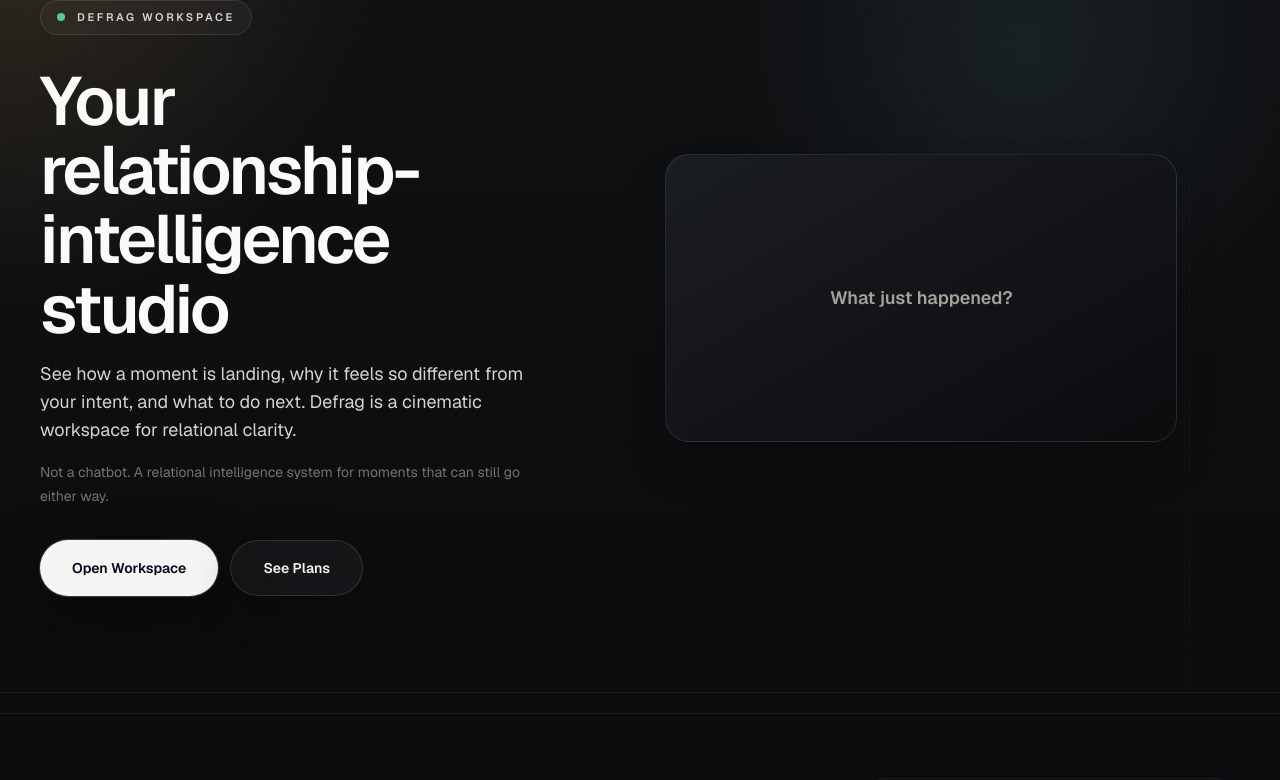
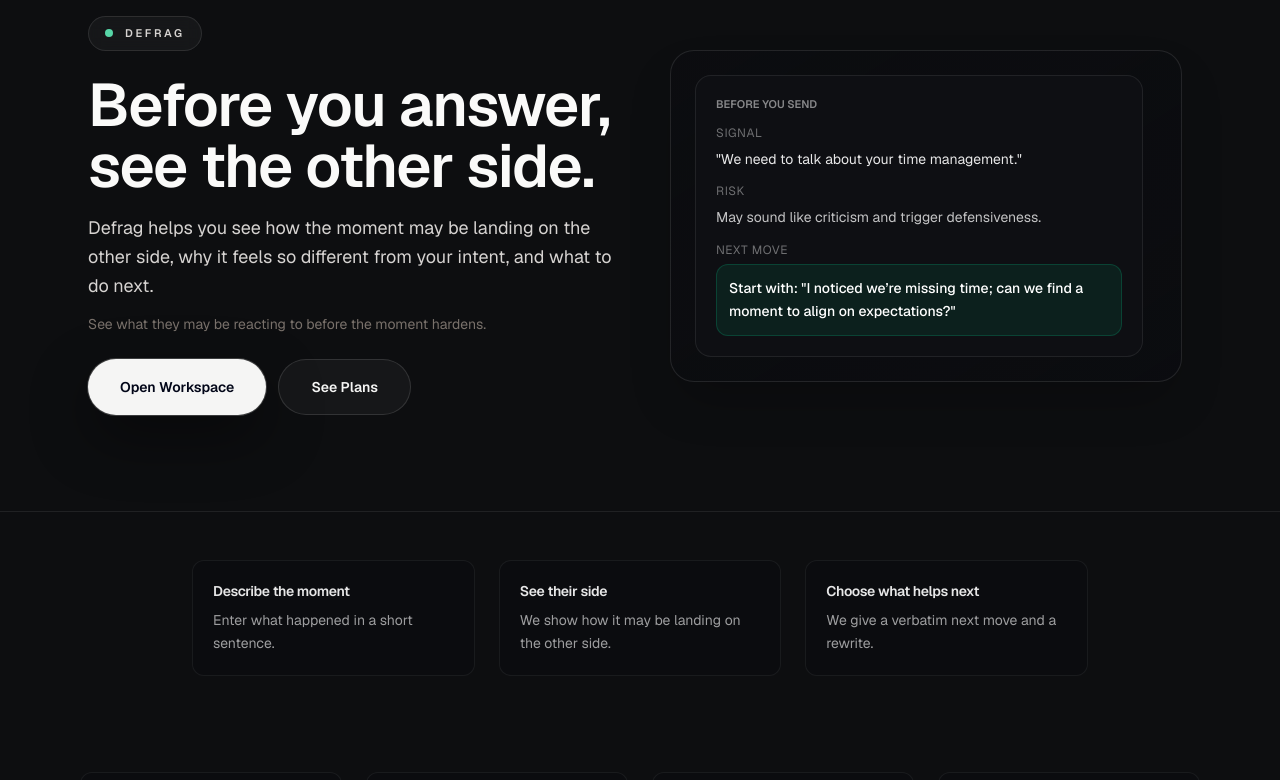
Before and after one commit to cjo93/v0-defrag-app-shell, a Next.js app: page /studio in a window 1280 px wide. Shown: the part 145-925 px from the top of the page. Built offline with nearby package versions, Linux system fonts and the light colour scheme.

Commit message:
feat(landing): artifact-led hero + product proof

```diff
--- a/app/studio/page.tsx
+++ b/app/studio/page.tsx
@@ -3,6 +3,10 @@ import { Navbar } from '@/components/layout/navbar'
 import { Footer } from '@/components/layout/footer'
 import Link from 'next/link'
 import StudioQAClient from './StudioQAClient'
+import { HeroArtifact } from '@/components/landing/HeroArtifact'
+import { HowItWorks } from '@/components/landing/HowItWorks'
+import { WhatDefragShows } from '@/components/landing/WhatDefragShows'
+import { ProofContrast } from '@/components/landing/ProofContrast'
 
 export default function StudioPage({ searchParams }: { searchParams?: Record<string, string | string[]> }) {
   const qaParam = searchParams?.qa
@@ -24,47 +28,35 @@ export default function StudioPage({ searchParams }: { searchParams?: Record<str
   return (
     <div className="min-h-screen bg-[#0d0e10] text-stone-100 flex flex-col">
       <Navbar />
-      <main className="flex-1 overflow-hidden bg-[radial-gradient(circle_at_top_left,rgba(199,160,92,0.18),transparent_26%),radial-gradient(circle_at_80%_16%,rgba(72,117,125,0.16),transparent_24%),linear-gradient(180deg,#101113_0%,#0b0c0e_100%)] pb-[max(1.25rem,env(safe-area-inset-bottom))]">
-        <section className="relative isolate border-b border-white/8">
-          <div className="absolute inset-0 opacity-50">
-            <div className="absolute inset-x-0 top-0 h-px bg-white/10" />
-            <div className="absolute inset-y-0 left-[7%] w-px bg-white/5" />
-            <div className="absolute inset-y-0 right-[7%] w-px bg-white/5" />
-          </div>
-          <div className="mx-auto grid min-h-[calc(100svh-4rem)] max-w-360 grid-cols-1 gap-10 px-4 pb-10 pt-8 sm:px-6 lg:grid-cols-[minmax(0,0.82fr)_minmax(min(100%,560px),1fr)] lg:px-10 lg:pb-14 lg:pt-10">
-            <div className="relative flex flex-col justify-between gap-10 lg:py-10">
-              <div className="space-y-8">
+      <main className="flex-1 overflow-hidden pb-[max(1.25rem,env(safe-area-inset-bottom))]">
+        <section className="relative border-b border-white/8">
+          <div className="mx-auto max-w-6xl px-6 py-16 lg:py-24">
+            <div className="grid grid-cols-1 items-center gap-10 lg:grid-cols-2">
+              <div className="max-w-xl">
                 <div className="inline-flex items-center gap-3 rounded-full border border-white/10 bg-white/4 px-4 py-2 text-[11px] font-semibold uppercase tracking-[0.24em] text-stone-300 backdrop-blur-sm">
                   <span className="h-2 w-2 rounded-full bg-emerald-300 animate-pulse" />
-                  DEFRAG workspace
+                  DEFRAG
                 </div>
-                <div className="max-w-xl space-y-4">
-                  <h1 className="text-balance text-[2.35rem] font-semibold leading-[1.02] tracking-[-0.04em] text-stone-50 sm:text-[3.25rem] lg:text-[4.25rem]">
-                    Your relationship-intelligence studio
-                  </h1>
-                  <p className="max-w-lg text-base leading-7 text-stone-300 sm:text-lg">
-                    See how a moment is landing, why it feels so different from your intent, and what to do next. Defrag is a cinematic workspace for relational clarity.
-                  </p>
-                  <p className="max-w-lg text-sm leading-6 text-stone-500">Not a chatbot. A relational intelligence system for moments that can still go either way.</p>
-                </div>
-                <div className="flex flex-col gap-3 sm:flex-row items-start">
-                  <Link href="/workspace" className="inline-flex h-14 min-h-12 items-center justify-center rounded-full bg-stone-100 px-8 text-sm font-semibold text-slate-950 shadow-[0_22px_60px_rgba(0,0,0,0.42)] ring-1 ring-white/20 transition hover:-translate-y-px hover:bg-white">
-                    Open Workspace
-                  </Link>
-                  <Link href="/pricing" className="inline-flex h-14 min-h-12 items-center justify-center rounded-full border border-white/12 bg-white/4 px-8 text-sm font-semibold text-stone-100 shadow-[0_12px_40px_rgba(0,0,0,0.25)] backdrop-blur-md transition hover:bg-white/8">
-                    See Plans
-                  </Link>
+                <h1 className="mt-6 text-[2.35rem] font-semibold leading-[1.02] tracking-[-0.02em] text-stone-50 sm:text-[3rem] lg:text-[3.75rem]">Before you answer, see the other side.</h1>
+                <p className="mt-4 text-lg text-stone-300">Defrag helps you see how the moment may be landing on the other side, why it feels so different from your intent, and what to do next.</p>
+                <p className="mt-3 text-sm text-stone-500">See what they may be reacting to before the moment hardens.</p>
+
+                <div className="mt-6 flex flex-col gap-3 sm:flex-row">
+                  <Link href="/workspace" className="inline-flex h-14 items-center justify-center rounded-full bg-stone-100 px-8 text-sm font-semibold text-slate-950 shadow-[0_22px_60px_rgba(0,0,0,0.42)] ring-1 ring-white/20">Open Workspace</Link>
+                  <Link href="/pricing" className="inline-flex h-14 items-center justify-center rounded-full border border-white/12 bg-white/4 px-8 text-sm font-semibold text-stone-100">See Plans</Link>
                 </div>
               </div>
-            </div>
-            <div className="relative flex items-center justify-center">
-              {/* Replace placeholder with a working in-page preview of workspace */}
-              <div className="aspect-video w-full max-w-lg rounded-3xl border border-white/10 bg-linear-to-br from-[#1a1d22] to-[#0b0c0e] shadow-2xl flex items-center justify-center">
-                <span className="text-stone-400 text-lg font-semibold">What just happened?</span>
+
+              <div className="flex items-center justify-center">
+                <HeroArtifact />
               </div>
             </div>
           </div>
         </section>
+
+        <HowItWorks />
+        <WhatDefragShows />
+        <ProofContrast />
       </main>
       <Footer />
     </div>
--- /dev/null
+++ b/components/landing/BeforeYouSend.tsx
@@ -0,0 +1,27 @@
+import React from 'react'
+
+export function BeforeYouSend() {
+  return (
+    <div className="rounded-2xl border border-white/8 bg-[#0f1114]/80 p-5 max-w-md">
+      <div className="text-[11px] font-semibold uppercase text-white/50">Before You Send</div>
+      <div className="mt-3 space-y-3">
+        <div>
+          <p className="text-white/40 text-xs uppercase tracking-wider">Signal</p>
+          <p className="text-white/90 text-sm mt-1">"We need to talk about your time management."</p>
+        </div>
+
+        <div>
+          <p className="text-white/40 text-xs uppercase tracking-wider">Risk</p>
+          <p className="text-white/75 text-sm mt-1">May sound like criticism and trigger defensiveness.</p>
+        </div>
+
+        <div>
+          <p className="text-white/40 text-xs uppercase tracking-wider">Next move</p>
+          <div className="mt-1 rounded-xl bg-emerald-500/10 border border-emerald-400/20 p-3">
+            <p className="text-white text-sm font-medium">Start with: "I noticed we’re missing time; can we find a moment to align on expectations?"</p>
+          </div>
+        </div>
+      </div>
+    </div>
+  )
+}
--- /dev/null
+++ b/components/landing/HeroArtifact.tsx
@@ -0,0 +1,13 @@
+import React from 'react'
+import { BeforeYouSend } from './BeforeYouSend'
+import { SplitRead } from './SplitRead'
+
+export function HeroArtifact({ variant = 'before' }: { variant?: 'before' | 'split' }) {
+  return (
+    <div className="w-full flex items-center justify-center">
+      <div className="w-full max-w-lg rounded-3xl border border-white/10 bg-gradient-to-br from-[#0b0c10]/60 to-[#0b0c10]/80 p-6 shadow-2xl">
+        {variant === 'split' ? <SplitRead /> : <BeforeYouSend />}
+      </div>
+    </div>
+  )
+}
--- /dev/null
+++ b/components/landing/HowItWorks.tsx
@@ -0,0 +1,22 @@
+import React from 'react'
+
+export function HowItWorks() {
+  const steps = [
+    { title: 'Describe the moment', desc: 'Enter what happened in a short sentence.' },
+    { title: 'See their side', desc: 'We show how it may be landing on the other side.' },
+    { title: 'Choose what helps next', desc: 'We give a verbatim next move and a rewrite.' },
+  ]
+
+  return (
+    <section className="mx-auto max-w-6xl px-4 py-12">
+      <div className="mx-auto grid max-w-4xl grid-cols-1 gap-6 md:grid-cols-3">
+        {steps.map((s) => (
+          <div key={s.title} className="rounded-xl border border-white/6 bg-[#0b0c10]/60 p-5">
+            <h3 className="text-sm font-semibold text-white/90">{s.title}</h3>
+            <p className="mt-2 text-sm text-white/60">{s.desc}</p>
+          </div>
+        ))}
+      </div>
+    </section>
+  )
+}
--- /dev/null
+++ b/components/landing/ProofContrast.tsx
@@ -0,0 +1,16 @@
+import React from 'react'
+
+export function ProofContrast() {
+  return (
+    <section className="mx-auto max-w-6xl px-4 py-12">
+      <div className="rounded-xl border border-white/6 bg-[#0b0c10]/60 p-6 text-center">
+        <p className="text-sm font-semibold text-white/90">Generic AI responds to the conversation. Defrag helps you make sense of the people inside it.</p>
+        <div className="mt-4 grid grid-cols-1 gap-3 sm:grid-cols-3">
+          <div className="text-sm text-white/60">Signal: direct quote of what matters</div>
+          <div className="text-sm text-white/60">Risk: why it may land poorly</div>
+          <div className="text-sm text-white/60">Next move: verbatim script to try</div>
+        </div>
+      </div>
+    </section>
+  )
+}
--- /dev/null
+++ b/components/landing/SplitRead.tsx
@@ -0,0 +1,17 @@
+import React from 'react'
+
+export function SplitRead() {
+  return (
+    <div className="rounded-2xl border border-white/8 bg-[#0f1114]/80 p-4 max-w-md grid grid-cols-2 gap-4">
+      <div>
+        <p className="text-[11px] font-semibold uppercase text-white/50">Your side</p>
+        <p className="text-white/90 mt-2">"We need to talk about your time management."</p>
+      </div>
+      <div>
+        <p className="text-[11px] font-semibold uppercase text-white/50">Their side</p>
+        <p className="text-white/75 mt-2">May feel accused and shut down.</p>
+      </div>
+      <div className="col-span-2 mt-2 text-sm text-white/60">Gap: The message focuses on performance, not care or support.</div>
+    </div>
+  )
+}
--- /dev/null
+++ b/components/landing/WhatDefragShows.tsx
@@ -0,0 +1,23 @@
+import React from 'react'
+
+export function WhatDefragShows() {
+  const items = [
+    { title: 'How it may be landing', desc: 'A concise read of emotional impact and likely interpretation.' },
+    { title: 'The bigger picture', desc: 'Context and patterns that matter over time.' },
+    { title: 'Try a better approach', desc: 'A verbatim next move you can actually say.' },
+    { title: 'When timing matters', desc: 'Guidance on whether to act now or wait.' },
+  ]
+
+  return (
+    <section className="mx-auto max-w-6xl px-4 py-12">
+      <div className="grid gap-6 md:grid-cols-2 lg:grid-cols-4">
+        {items.map((it) => (
+          <div key={it.title} className="rounded-xl border border-white/6 bg-[#0b0c10]/60 p-5">
+            <h4 className="text-sm font-semibold text-white/90">{it.title}</h4>
+            <p className="mt-2 text-sm text-white/60">{it.desc}</p>
+          </div>
+        ))}
+      </div>
+    </section>
+  )
+}
```
Also changed, not shown: 1 other file (tests, documents, lock files or other folders).
